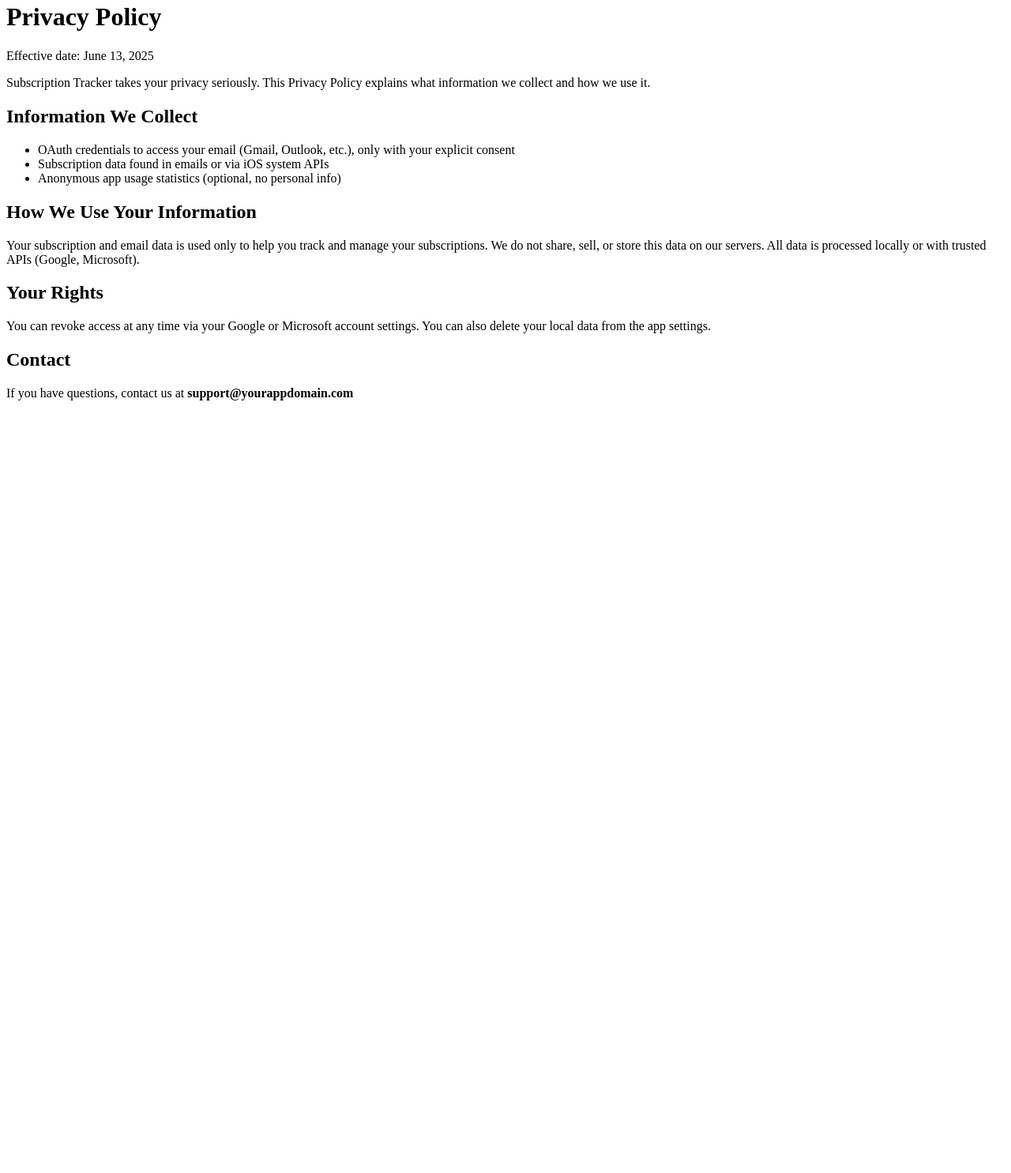
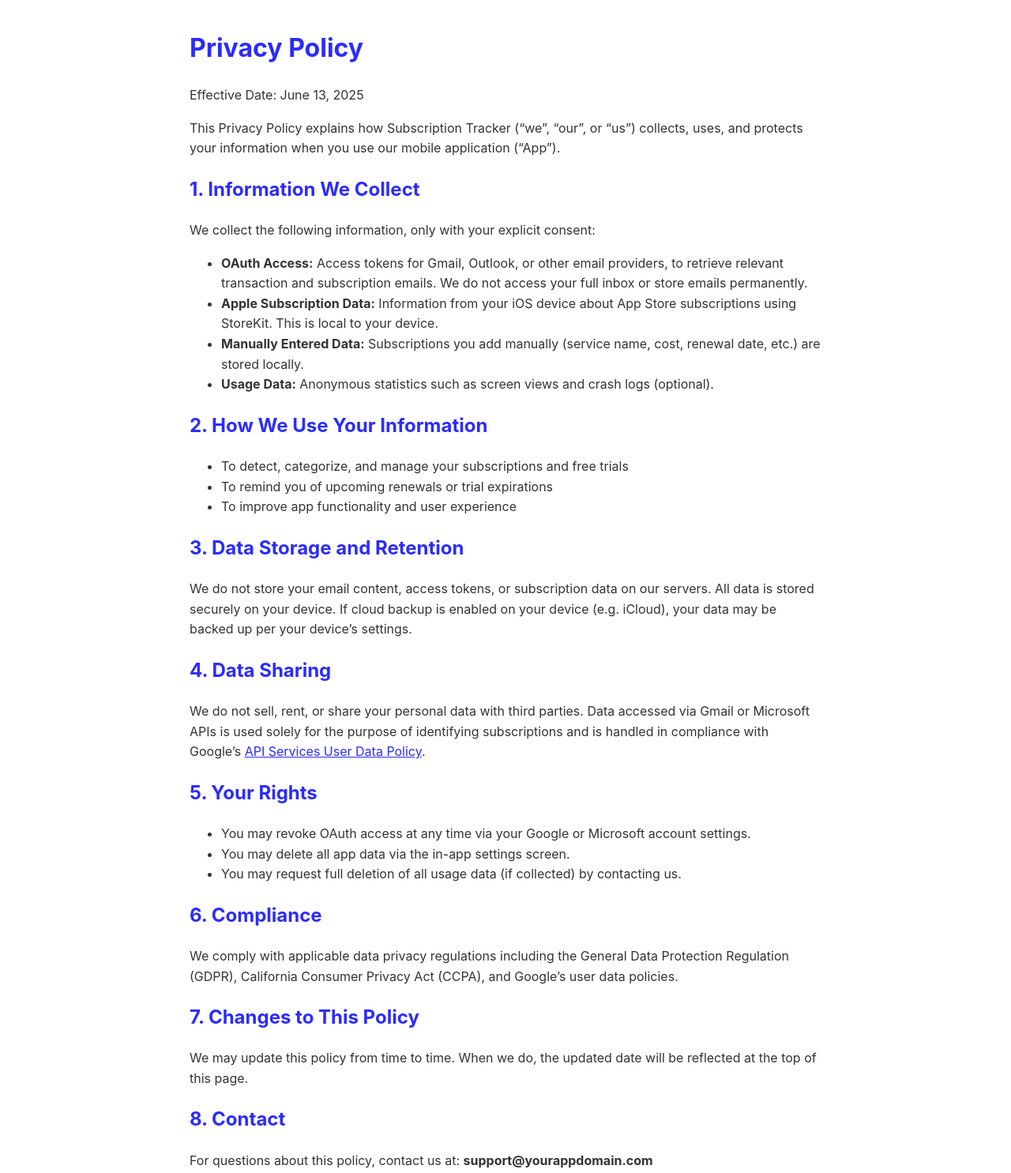
Before and after one commit to thomas0050/FreeT, a plain HTML site: page privacy.html in a window 1280 px wide. Shown: the part 18-1503 px from the top of the page at 79% size. Before the commit the page ends 800 px from the top, so only its background shows below. Drawn offline with Linux system fonts and the light colour scheme.

Commit message:
Update privacy.html

```diff
--- a/privacy.html
+++ b/privacy.html
@@ -4,27 +4,54 @@
   <meta charset="UTF-8" />
   <meta name="viewport" content="width=device-width, initial-scale=1.0"/>
   <title>Privacy Policy</title>
+  <style>
+    body { font-family: -apple-system, BlinkMacSystemFont, 'Segoe UI', Roboto, Helvetica, Arial, sans-serif; margin: 0; padding: 2rem; background: #fff; color: #333; line-height: 1.6; max-width: 800px; margin-left: auto; margin-right: auto; }
+    h1, h2 { color: #2b2bff; }
+    a { color: #2b2bff; }
+  </style>
 </head>
 <body>
   <h1>Privacy Policy</h1>
-  <p>Effective date: June 13, 2025</p>
+  <p>Effective Date: June 13, 2025</p>
 
-  <p>Subscription Tracker takes your privacy seriously. This Privacy Policy explains what information we collect and how we use it.</p>
+  <p>This Privacy Policy explains how Subscription Tracker (“we”, “our”, or “us”) collects, uses, and protects your information when you use our mobile application (“App”).</p>
 
-  <h2>Information We Collect</h2>
+  <h2>1. Information We Collect</h2>
+  <p>We collect the following information, only with your explicit consent:</p>
   <ul>
-    <li>OAuth credentials to access your email (Gmail, Outlook, etc.), only with your explicit consent</li>
-    <li>Subscription data found in emails or via iOS system APIs</li>
-    <li>Anonymous app usage statistics (optional, no personal info)</li>
+    <li><strong>OAuth Access:</strong> Access tokens for Gmail, Outlook, or other email providers, to retrieve relevant transaction and subscription emails. We do not access your full inbox or store emails permanently.</li>
+    <li><strong>Apple Subscription Data:</strong> Information from your iOS device about App Store subscriptions using StoreKit. This is local to your device.</li>
+    <li><strong>Manually Entered Data:</strong> Subscriptions you add manually (service name, cost, renewal date, etc.) are stored locally.</li>
+    <li><strong>Usage Data:</strong> Anonymous statistics such as screen views and crash logs (optional).</li>
   </ul>
 
-  <h2>How We Use Your Information</h2>
-  <p>Your subscription and email data is used only to help you track and manage your subscriptions. We do not share, sell, or store this data on our servers. All data is processed locally or with trusted APIs (Google, Microsoft).</p>
+  <h2>2. How We Use Your Information</h2>
+  <ul>
+    <li>To detect, categorize, and manage your subscriptions and free trials</li>
+    <li>To remind you of upcoming renewals or trial expirations</li>
+    <li>To improve app functionality and user experience</li>
+  </ul>
 
-  <h2>Your Rights</h2>
-  <p>You can revoke access at any time via your Google or Microsoft account settings. You can also delete your local data from the app settings.</p>
+  <h2>3. Data Storage and Retention</h2>
+  <p>We do not store your email content, access tokens, or subscription data on our servers. All data is stored securely on your device. If cloud backup is enabled on your device (e.g. iCloud), your data may be backed up per your device’s settings.</p>
 
-  <h2>Contact</h2>
-  <p>If you have questions, contact us at <strong>support@yourappdomain.com</strong></p>
+  <h2>4. Data Sharing</h2>
+  <p>We do not sell, rent, or share your personal data with third parties. Data accessed via Gmail or Microsoft APIs is used solely for the purpose of identifying subscriptions and is handled in compliance with Google’s <a href="https://developers.google.com/terms/api-services-user-data-policy">API Services User Data Policy</a>.</p>
+
+  <h2>5. Your Rights</h2>
+  <ul>
+    <li>You may revoke OAuth access at any time via your Google or Microsoft account settings.</li>
+    <li>You may delete all app data via the in-app settings screen.</li>
+    <li>You may request full deletion of all usage data (if collected) by contacting us.</li>
+  </ul>
+
+  <h2>6. Compliance</h2>
+  <p>We comply with applicable data privacy regulations including the General Data Protection Regulation (GDPR), California Consumer Privacy Act (CCPA), and Google’s user data policies.</p>
+
+  <h2>7. Changes to This Policy</h2>
+  <p>We may update this policy from time to time. When we do, the updated date will be reflected at the top of this page.</p>
+
+  <h2>8. Contact</h2>
+  <p>For questions about this policy, contact us at: <strong>support@yourappdomain.com</strong></p>
 </body>
 </html>
```
